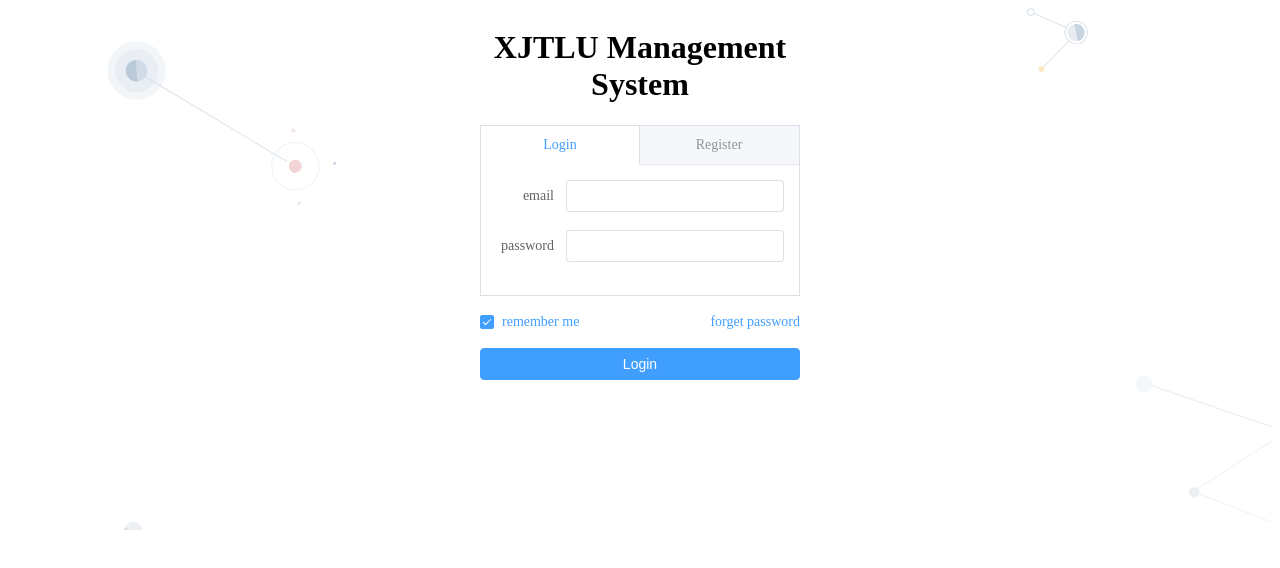
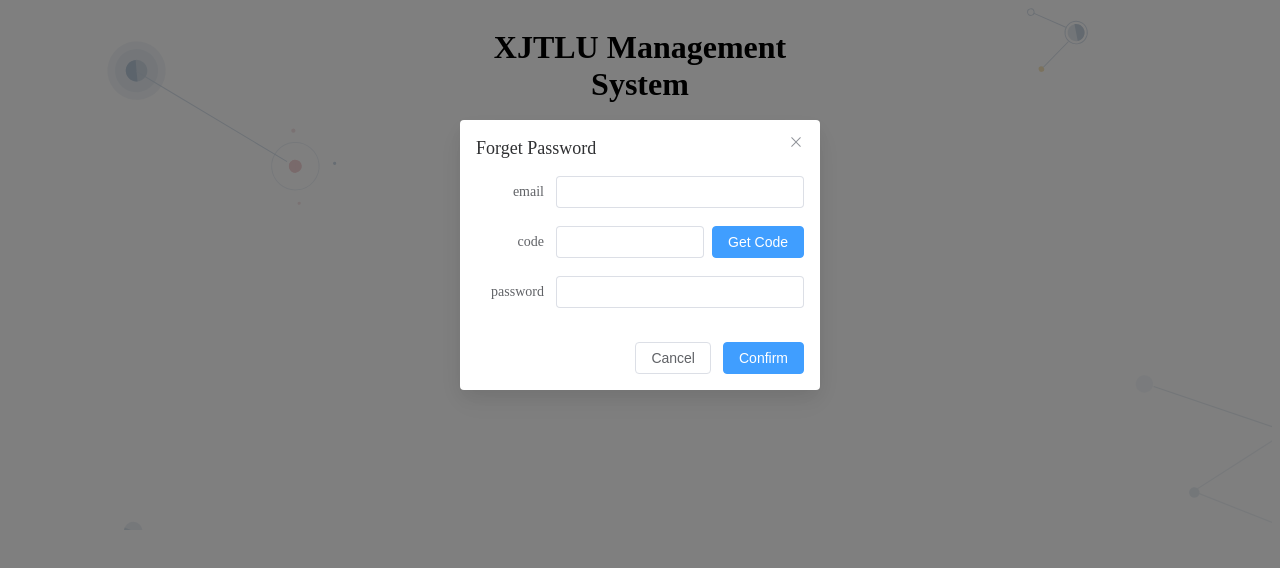
Before and after one commit to TechTreeR/dashboard-web, a Vue app: page /#/login in a window 1280 px wide. Both pictures are taken after a click on the link "forget password". Shown: the top 568 px of the page. Built offline with nearby package versions, Linux system fonts and the light colour scheme.

Commit message:
changePW

```diff
--- a/src/main.js
+++ b/src/main.js
@@ -6,4 +6,5 @@
 import "element-plus/dist/index.css";
 import less from "less";
 
+
 createApp(App).use(store).use(less).use(ElementPlus).use(router).mount("#app");
--- a/src/views/login/cpns/login-panel.vue
+++ b/src/views/login/cpns/login-panel.vue
@@ -17,18 +17,60 @@
     </el-tabs>
     <div class="account-control">
       <el-checkbox v-model="isKeepPassword">remember me</el-checkbox>
-      <el-link type="primary">forget password</el-link>
+      <el-link type="primary" @click="dialogFormVisible = true"
+        >forget password</el-link
+      >
     </div>
     <el-button type="primary" class="login-btn" @click="handleLoginClick">{{
       currentTab === "account" ? "Login" : "Register"
     }}</el-button>
+
+    <el-dialog
+      v-model="dialogFormVisible"
+      title="Forget Password"
+      width="360px"
+    >
+      <div class="register">
+        <el-form label-width="80px">
+          <el-form-item label="email">
+            <el-input v-model="form.email" />
+          </el-form-item>
+          <el-form-item label="code">
+            <div class="get-code">
+              <el-input v-model="form.code" />
+              <el-button type="primary" class="get-btn" @click="getVerifyCode"
+                >Get Code</el-button
+              >
+            </div>
+          </el-form-item>
+          <el-form-item label="password">
+            <el-input v-model="form.password" />
+          </el-form-item>
+        </el-form>
+      </div>
+      <template #footer>
+        <span class="dialog-footer">
+          <el-button @click="dialogFormVisible = false">Cancel</el-button>
+          <el-button
+            type="primary"
+            @click="
+              dialogFormVisible = false;
+              changeUserPW();
+            "
+            >Confirm</el-button
+          >
+        </span>
+      </template>
+    </el-dialog>
   </div>
 </template>
 
 <script>
-import { defineComponent, ref } from "vue";
+import { defineComponent, ref, reactive, h } from "vue";
 import LoginAccount from "./login-account.vue";
 import LoginRegister from "./login-register.vue";
+import { ElNotification } from "element-plus";
+import { request } from "@/network/request";
 
 export default defineComponent({
   components: {
@@ -37,11 +79,16 @@
   },
   setup() {
     // 1.定义属性
+    const dialogFormVisible = ref(false);
     const isKeepPassword = ref(true);
     const accountRef = ref();
     const registerRef = ref();
     const currentTab = ref("account");
-
+    const form = reactive({
+      code: "",
+      email: "",
+      password: [],
+    });
     // 2.定义方法
     const handleLoginClick = () => {
       if (currentTab.value === "account") {
@@ -56,12 +103,99 @@
       }
     };
 
+    const getVerifyCode = () => {
+      console.log("123");
+      var reg = /^([A-Za-z0-9_\-\.])+\@([A-Za-z0-9_\-\.])+\.([A-Za-z]{2,4})$/;
+      if (!reg.test(form.email)) {
+        ElNotification({
+          title: "Error",
+          message: "Please enter valid email",
+          type: "error",
+        });
+        return;
+      } else {
+        // 进入 发送邮件逻辑
+        request(
+          {
+            url: "/sendCode",
+            method: "post",
+            data: { to: form.email },
+          },
+          (res) => {
+            console.log(res.data);
+            ElNotification({
+              title: "The Email has been sended!!",
+              message: h(
+                "i",
+                { style: "color: teal" },
+                "Please check your email"
+              ),
+            });
+          },
+          (err) => {
+            console.log(err);
+          }
+        );
+      }
+    };
+
+    const changeUserPW = () => {
+      if (
+        form.email.length > 6 &&
+        form.code.length === 6 &&
+        form.password.length > 5
+      ) {
+        // 可以request
+        request(
+          {
+            url: "/students/xcgpwd",
+            method: "put",
+            data: {
+              email: form.email,
+              password: form.password,
+              verifyCode: form.code,
+            },
+          },
+          (res) => {
+            console.log(res);
+            const result = res.data;
+            if (result.code === 200) {
+              ElNotification({
+                title: "You have successfully changed your password",
+                message: h("i", { style: "color: teal" }, "Please login"),
+              });
+            } else {
+              ElNotification({
+                title: "Error",
+                message: "Please enter valid user info",
+                type: "error",
+              });
+            }
+          },
+          (err) => {
+            console.log(err);
+          }
+        );
+      } else {
+        // 输入信息有误 不可以
+        ElNotification({
+          title: "Error",
+          message: "Please enter valid user info",
+          type: "error",
+        });
+      }
+    };
+
     return {
+      form,
       isKeepPassword,
       accountRef,
       currentTab,
       handleLoginClick,
       registerRef,
+      dialogFormVisible,
+      getVerifyCode,
+      changeUserPW,
     };
   },
 });
@@ -87,4 +221,12 @@
     margin-top: 10px;
   }
 }
+
+.get-code {
+  display: flex;
+}
+
+.get-btn {
+  margin-left: 8px;
+}
 </style>
--- a/src/views/login/cpns/login-register.vue
+++ b/src/views/login/cpns/login-register.vue
@@ -105,7 +105,6 @@
     );
   } else {
     // 输入信息有误 不可以
-    console.log("haren123");
     ElNotification({
       title: "Error",
       message: "Please enter valid user info",
```
Also changed, not shown: 1 other file (tests, documents, lock files or other folders).
